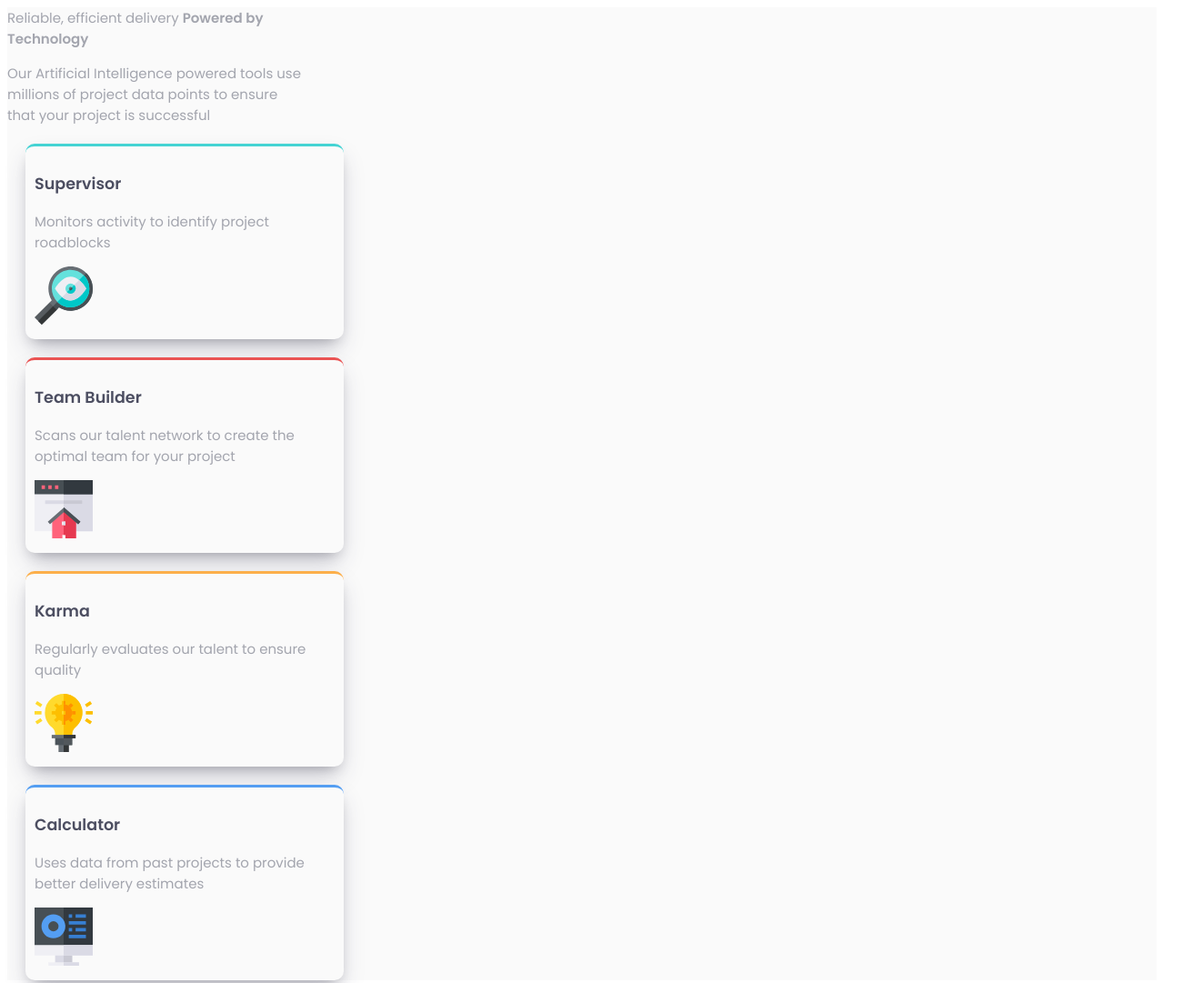
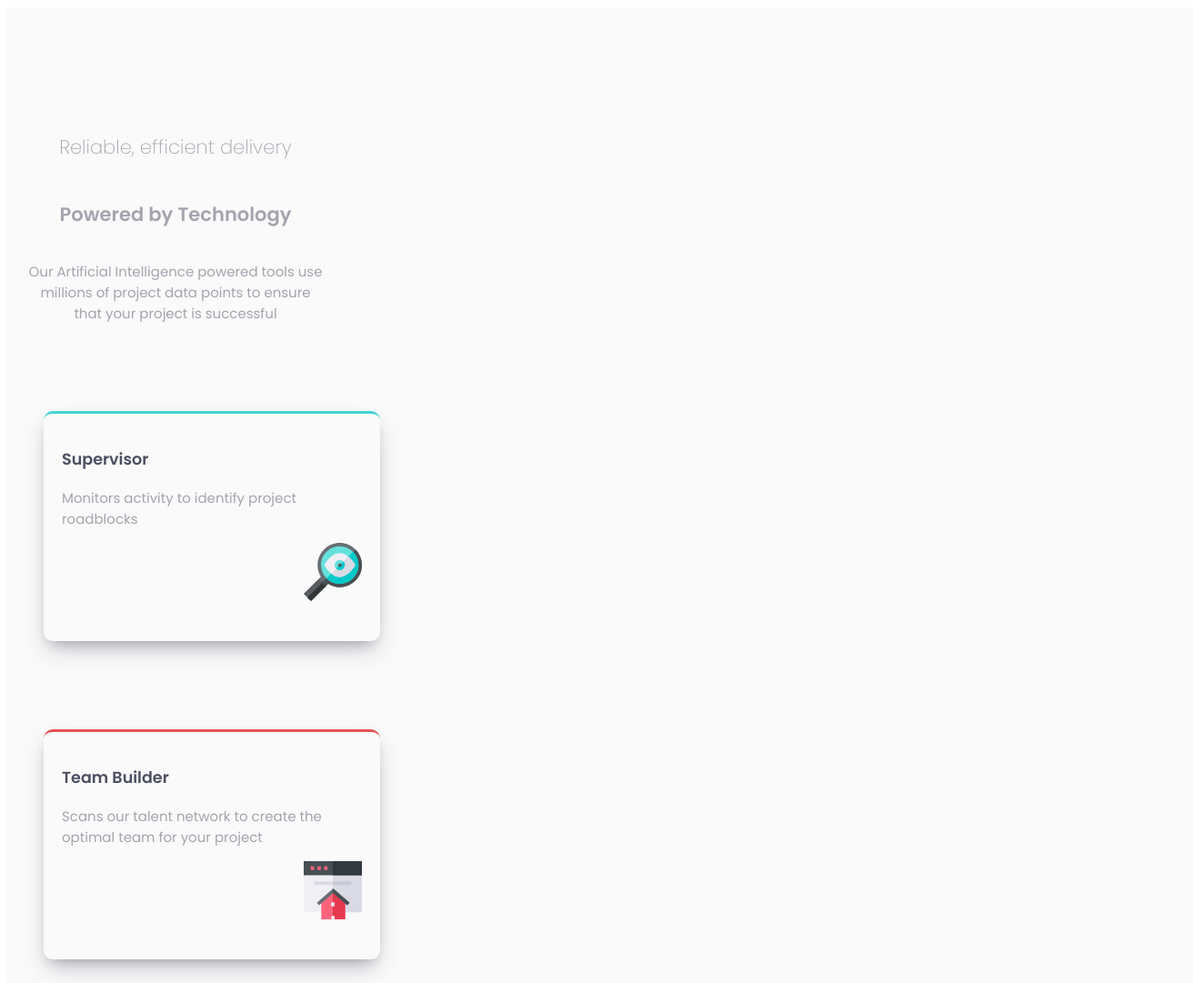
Before and after one commit to MNRSkills/four-card-section, a plain HTML site: page index.html in a window 1280 px wide. Shown: the top 1081 px of the page at 91% size, 1312 px wide, since content can reach past the window. Drawn offline with Linux system fonts and the light colour scheme.

Commit message:
added grid template rows w/ one col

```diff
--- a/index.html
+++ b/index.html
@@ -25,7 +25,8 @@
       <!-- CARDS HEADER -->
       <div class="header">
         <div class="title">
-          Reliable, efficient delivery <strong> Powered by Technology </strong>
+          <span><h3>Reliable, efficient delivery</h3></span>
+          <h3><strong> Powered by Technology </strong></h3>
         </div>
         <p class="description">
           Our Artificial Intelligence powered tools use millions of project data
@@ -36,7 +37,7 @@
       <div class="card-one card">
         <h3>Supervisor</h3>
         <p>Monitors activity to identify project roadblocks</p>
-        <img src="images/icon-supervisor.svg" alt="">
+        <img src="images/icon-supervisor.svg" alt="" />
       </div>
       <!-- CARD NUMBER TWO -->
       <div class="card-two card">
@@ -44,19 +45,19 @@
         <p>
           Scans our talent network to create the optimal team for your project
         </p>
-        <img src="images/icon-team-builder.svg" alt="">
+        <img src="images/icon-team-builder.svg" alt="" />
       </div>
       <!-- CARD NUMBER THREE -->
       <div class="card-three card">
         <h3>Karma</h3>
         <p>Regularly evaluates our talent to ensure quality</p>
-        <img src="images/icon-karma.svg" alt="">
+        <img src="images/icon-karma.svg" alt="" />
       </div>
       <!--  CARD NUMBER FOUR -->
       <div class="card-four card">
         <h3>Calculator</h3>
         <p>Uses data from past projects to provide better delivery estimates</p>
-        <img src="images/icon-calculator.svg" alt="">
+        <img src="images/icon-calculator.svg" alt="" />
       </div>
     </div>
 
--- a/styles/main.css
+++ b/styles/main.css
@@ -11,12 +11,18 @@ body {
 
 .canvas {
   margin: 0;
-  padding: 0;
+  padding: 20px;
   background-color: var(--Very-Light-Gray);
   font-family: "Poppins", sans-serif;
   width: 100%;
   /* height: 100vh; */
   color: var(--Grayish-Blue);
+  display: grid;
+  grid-template-rows: [header-padding] 90px [header-padding-e header-title] 120px [header-title-end header-para-start] 140px [header-para-end] 25px [card-one-start] 350px [card-one-end card-two-start] 350px [card-two-end card-three-start] 350px [card-three-end card-four-start] 350px [card-four-end card-five-start] 350px [card-five-end] 44px;
+  grid-template-columns: 1fr;
+  text-align: center;
+  justify-content: center;
+  align-items: center;
 }
 
 h3 {
@@ -31,32 +37,51 @@ p {
 .header {
   /* color:var(--Grayish-Blue) */
   max-width: 330px;
+  grid-row: header-padding-e/header-para-end;
 }
 .title {
+  font-size: large;
   display: block;
+  grid-row: header-title/header-title-end;
+  display: grid;
+  grid-column: 1fr;
+  width: 100%;
+}
+.title h3{
+    font-weight: 200;
+    color:var(--Grayish-Blue)
 }
 .card {
   margin: 20px;
-  padding: 10px;
+  padding: 20px;
   max-width: 330px;
   background-color: var(--Very-Light-Gray);
   box-shadow: rgba(50, 50, 93, 0.25) 0px 13px 27px -5px,
     rgba(0, 0, 0, 0.3) 0px 8px 16px -8px;
-    border-radius:10px;
+  border-radius: 10px;
+  height: 210px;
+  text-align: left;
 }
 
 .card-one {
   border-top: 3px solid var(--Cyan);
+  grid-row: card-one-start/card-one-end;
+}
+img {
+  float: right;
 }
 
 .card-two {
   border-top: 3px solid var(--Red);
+  grid-row: card-two-start/card-one-end;
 }
 
 .card-three {
   border-top: 3px solid var(--Orange);
+  grid-row: card-three-start/card-three-end;
 }
 
 .card-four {
   border-top: 3px solid var(--Blue);
+  grid-row: card-four-start/card-four-end;
 }
```
